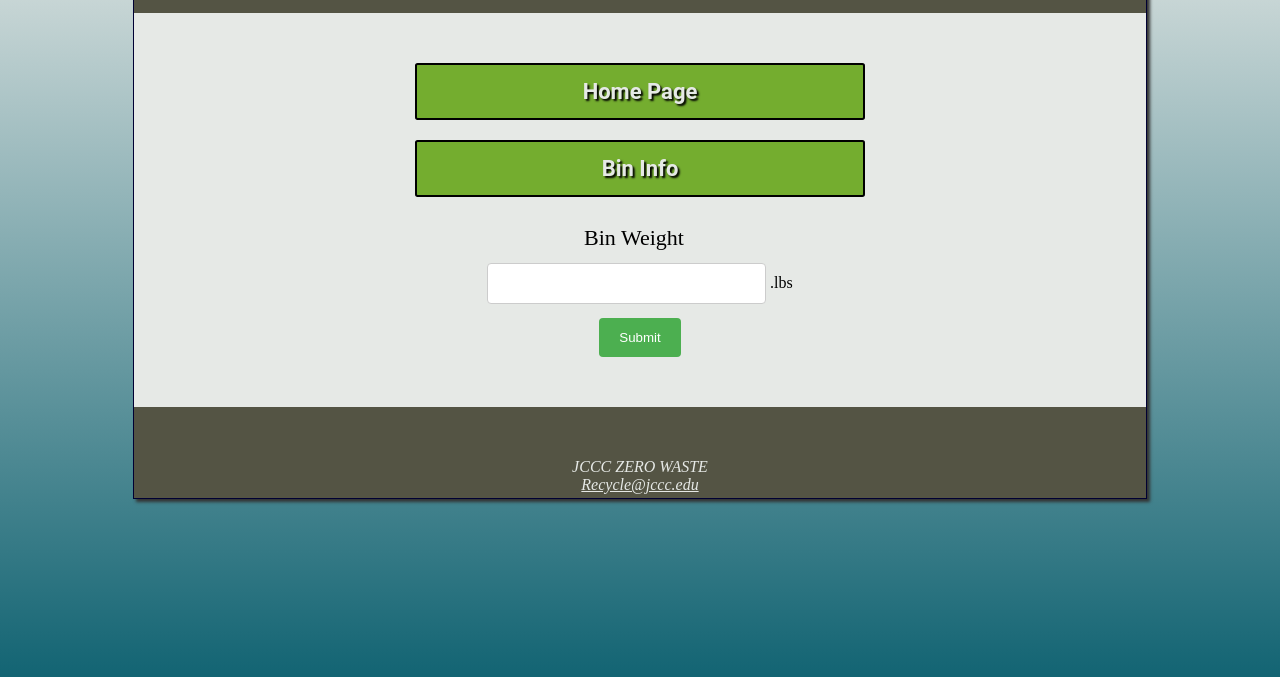
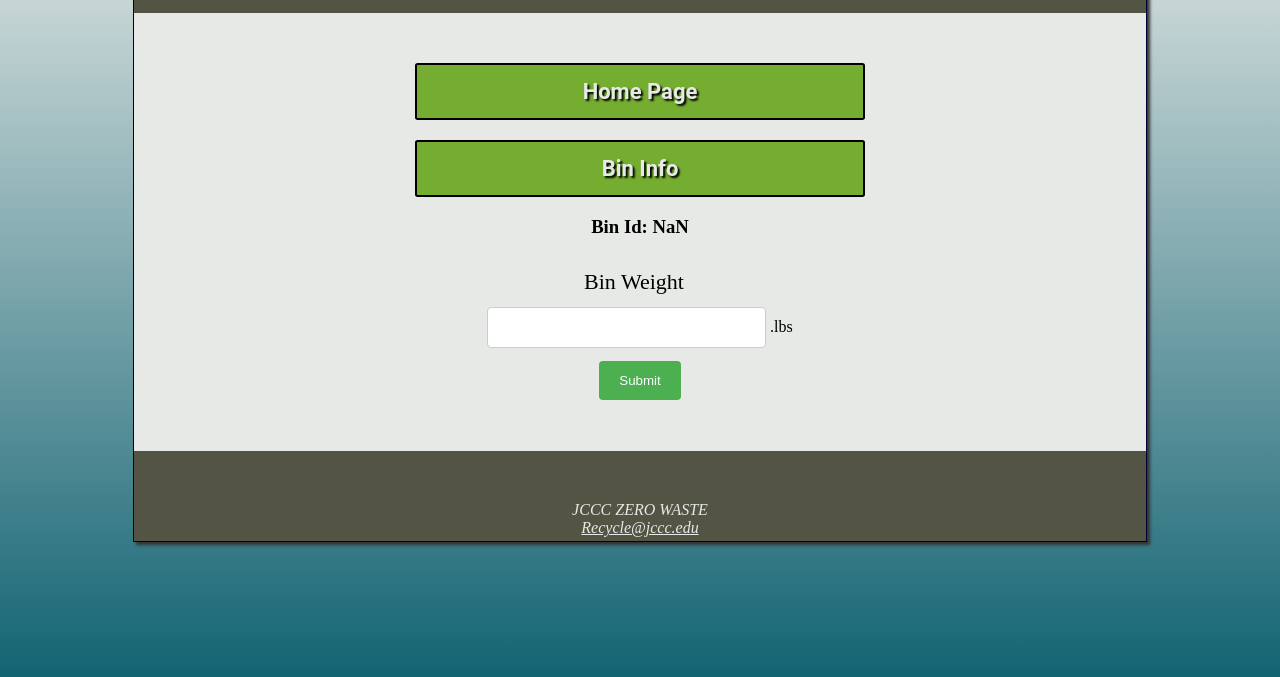
Before and after one commit to codeSourc3/JCCC-Zero-Waste-Inventory-System-, a website with bundled scripts: page public/weighBin.html in a window 1280 px wide. Shown: the part 117-794 px from the top of the page. Built offline with nearby package versions, Linux system fonts and the light colour scheme.

Commit message:
Should fix Issue #14 Fixes #14

```diff
--- a/public/javascripts/ui/weigh-bin.js
+++ b/public/javascripts/ui/weigh-bin.js
@@ -2,7 +2,11 @@ import * as bin from './bin.js';
 import {formToObj, bindToForm} from './form.js';
 
 const messageEl = document.getElementById('message');
-
+window.addEventListener('DOMContentLoaded', e => {
+    let binId = parseInt(window.sessionStorage.getItem('binId'));
+    const binIdElement = document.getElementById('bin-id');
+    binIdElement.textContent = `${binId}`;
+});
 bindToForm('js-weigh-bin', async e => {
     e.preventDefault();
     const obj = formToObj(e.target);
--- a/public/weighBin.html
+++ b/public/weighBin.html
@@ -15,8 +15,7 @@
 			<button class="But returnBinInfoAfter" onclick="location.href='/getBinInfoAfter.html'">Bin Info</button>
 			<div class="formDiv">
 				<form id="js-weigh-bin" class = "formFormat">
-					<!-- <label for="binId">Bin ID:</label><br>
-					<input class="binIDInput" id="binId" type="number" name="bin-id" required><br> -->
+					<h3>Bin Id: <span id="bin-id"></span></h3>
 					<label for="lastBinWeight">Bin Weight</label><br>
 					<span><input class="binWeight" type="text" id="lastBinWeight" name="lastBinWeight" required> .lbs</span><br>
 					<!-- Put a static weight descriptor i.e pounds as a static text in the right side of the form-->
```
Also changed, not shown: public/removeBin.html (+1 -0 lines).
